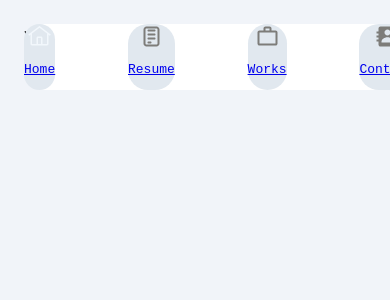
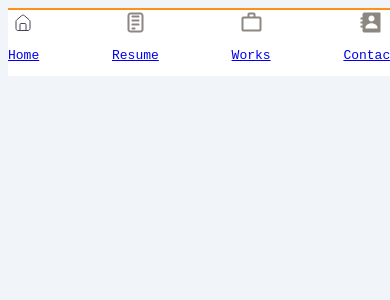
Before and after one commit to thernguy/portfolio, a Next.js app: page /works in a window 390 px wide. Shown: the top 300 px of the page. Built offline with nearby package versions, Linux system fonts and the light colour scheme.

Commit message:
mobile view improvemnts

```diff
--- a/app/globals.css
+++ b/app/globals.css
@@ -6,8 +6,8 @@ body {
   min-height: 100vh;
   display: flex;
   justify-content: center;
-  padding: 1rem;
   box-sizing: border-box;
+  scroll-behavior: smooth
 }
 .hide-scrollbar {
   &::-webkit-scrollbar {
--- a/app/layout.tsx
+++ b/app/layout.tsx
@@ -28,9 +28,9 @@ export default function RootLayout({
   return (
     <html lang="en">
       <body className={inter.className} >
-        <div className="max-w-screen-2xl w-screen ">
+        <div className="max-w-screen-2xl w-screen p-2 sm:p-4 ">
           <Navbar />
-          <main className="h-[700px] w-full md:flex gap-5 mt-5 ">
+          <main className="h-[79vh] w-full md:flex gap-5 md:mt-5 ">
             {children}
           </main>
         </div>
--- a/app/page.tsx
+++ b/app/page.tsx
@@ -174,7 +174,6 @@ export default function Home({ repo }: any) {
 
   return (
     <>
-
       <PersonalInfo {...user} socialLinks={socialLinks} contacts={contacts} />
       <RightWrapper>
         <div className="flex flex-col gap-5">
@@ -196,13 +195,13 @@ export default function Home({ repo }: any) {
             expertise and collaborative skills in delivering high-quality software solutions.
           </p>
         </div>
-      <div className="flex flex-col gap-5">
+        <div className="flex flex-col gap-5 mt-2">
           <h1 className="text-[#0B0909] text-[28px] font-bold">What I do!</h1>
           <div className="grid md:grid-cols-2 gap-10">
             {whatIDo.map(({ image, name, techs }, index) => (
               <div
                 key={name}
-              className={`h-[170px] bg-[${index % 2 === 0 ? "#F2F7FC" : "#FFEBD1"
+                className={`h-[180px] bg-[${index % 2 === 0 ? "#F2F7FC" : "#FFEBD1"
                   }] flex-col gap-5 overflow-y-scroll hide-scrollbar `}
               >
                 <div className="flex items-center gap-7">
--- a/app/resume/page.tsx
+++ b/app/resume/page.tsx
@@ -1,6 +1,6 @@
 
 import LeftWrapper from '@/components/LeftWrapper';
-import { getPersonalInfo, getResume } from '../layout';
+import { getResume } from '../layout';
 import { IResume } from '@/utils/types';
 import Image from 'next/image';
 import RightWrapper from '@/components/RightWrapper';
@@ -23,7 +23,6 @@ const Title = (props: any) => {
   )
 }
 const page = async () => {
-  const viewerUrl = `https://drive.google.com/file/d/19wrl3zEnA3Z-rCf9mJ0G2TaK5ZHD2Vtb/preview`;
   const resume = await getResume();
   const {
     contacts,
--- a/components/Navbar.tsx
+++ b/components/Navbar.tsx
@@ -1,6 +1,5 @@
 import Image from "next/image";
 import Link from "next/link";
-
 const navBtns = [
   {
     name: "Home",
@@ -24,14 +23,16 @@ const navBtns = [
   },
 ];
 const Navbar = () => {
+  // get current path
+
   return (
     <nav className="flex justify-center sm:justify-end fixed sm:static bottom-0 w-screen sm:w-auto left-0 ">
-      <div className="flex justify-between items-center bg-[#fff] w-full max-w-[500px] px-4 py-4 sm:px-8 shadow-md rounded-[20px] gap-4 ">
+      <div className="flex justify-between items-center bg-[#fff] w-full max-w-[500px] px-4 py-1 sm:px-8 sm:py-4 shadow-lg border-[#FE9119] border-t-2 sm:border-none sm:rounded-[20px] gap-4">
         {navBtns.map((item, index) => (
           <Link
             href={item.url}
             key={index}
-            className="bg-[#E1E8EF] h-16 w-16 sm:h-20 sm:w-20 text-center flex flex-col items-center justify-center rounded-[20px] p-5 hover:bg-[#FF9C1A] "
+            className="md:bg-[#E1E8EF] h-16 w-16 sm:h-20 sm:w-20 text-center flex flex-col items-center justify-center rounded-[20px] p-5 hover:bg-[#FF9C1A] "
           >
             <Image
               src={item.icon}
@@ -40,6 +41,7 @@ const Navbar = () => {
               height={25}
             />
             <pre>{item.name}</pre>
+            {/* {currentPath === item.url && <hr className="w-full my-2 bg-[#FE9119] h-[3px] " />} */}
           </Link>
         ))}
       </div>
```
Also changed, not shown: public/icons/home-icon.svg. Lines whose indentation alone changed are shown as unchanged.
